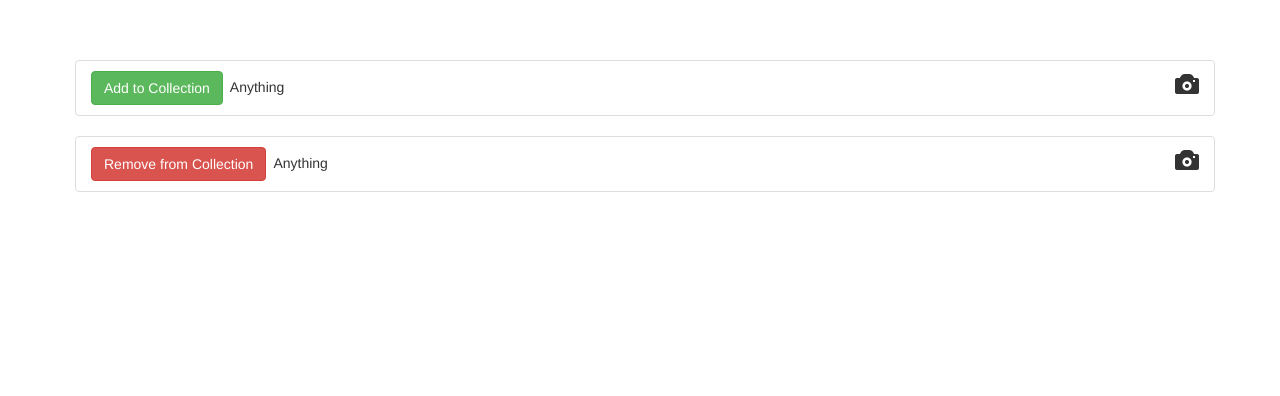
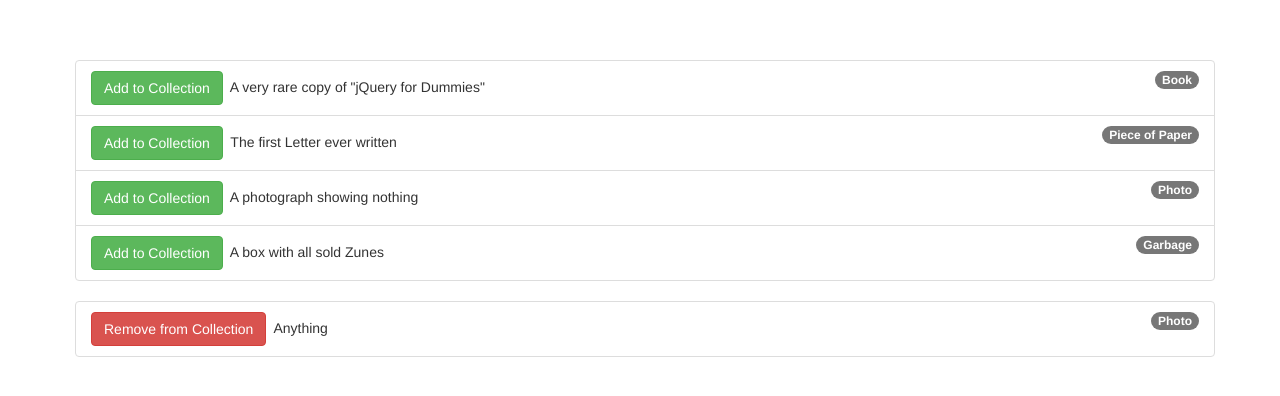
Before and after one commit to meadowsjared/angular-collection-app, an Angular app: page / in a window 1280 px wide. Shown: the top 396 px of the page. Built offline with nearby package versions, Linux system fonts and the light colour scheme.

Commit message:
implemented ngFor and string ineterpolation

```diff
--- a/src/app/collection/collection.component.html
+++ b/src/app/collection/collection.component.html
@@ -2,7 +2,7 @@
 	<div class="col-xs-12">
 		<ul class="list-group">
 			<li class="list-group-item">
-				<span class="glyphicon glyphicon-camera"></span>
+				<span class="badge">Photo</span>
 				<button class="btn btn-danger">Remove from Collection</button>&nbsp; Anything
 			</li>
 		</ul>
--- a/src/app/market/market.component.html
+++ b/src/app/market/market.component.html
@@ -1,9 +1,9 @@
 <div class="row">
 	<div class="col-xs-12">
 		<ul class="list-group">
-			<li class="list-group-item">
-				<span class="glyphicon glyphicon-camera"></span>
-				<button class="btn btn-success">Add to Collection</button>&nbsp; Anything
+			<li class="list-group-item" *ngFor="let item of collectables">
+				<span class="badge">{{ item.type }}</span>
+				<button class="btn btn-success" (click)="onAddToCollection()">Add to Collection</button>&nbsp; {{ item.description }}
 			</li>
 		</ul>
 	</div>
--- a/src/app/market/market.component.ts
+++ b/src/app/market/market.component.ts
@@ -6,6 +6,16 @@
 	styleUrls: ['./market.component.css']
 })
 export class MarketComponent implements OnInit {
+	collectables = [
+		{ description: 'A very rare copy of "jQuery for Dummies"', type: 'Book' },
+		{ description: 'The first Letter ever written', type: 'Piece of Paper' },
+		{ description: 'A photograph showing nothing', type: 'Photo' },
+		{ description: 'A box with all sold Zunes', type: 'Garbage' }
+	];
+
+	onAddToCollection() {
+		alert('Hello')
+	}
 
 	constructor() { }
 
```
